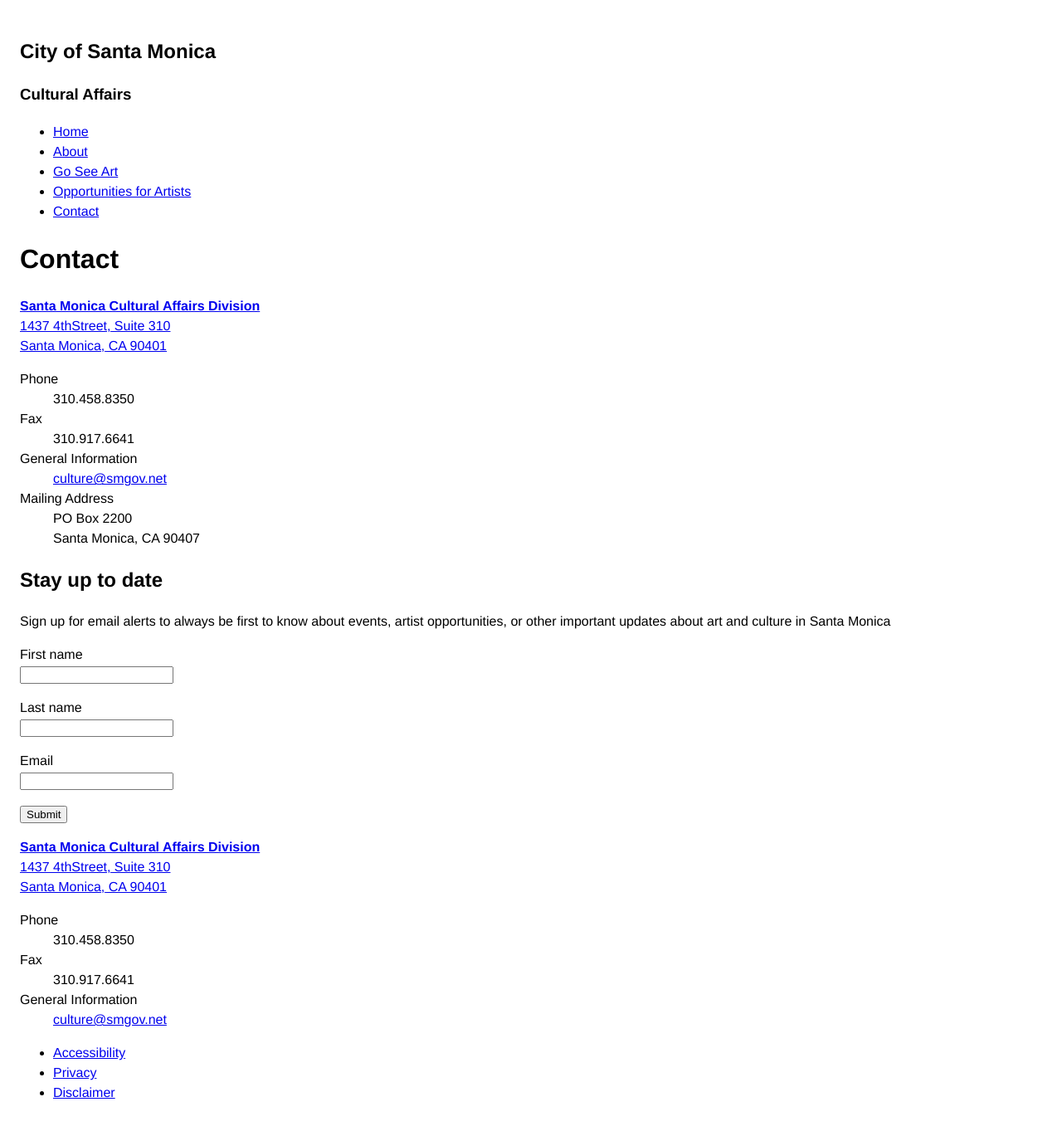
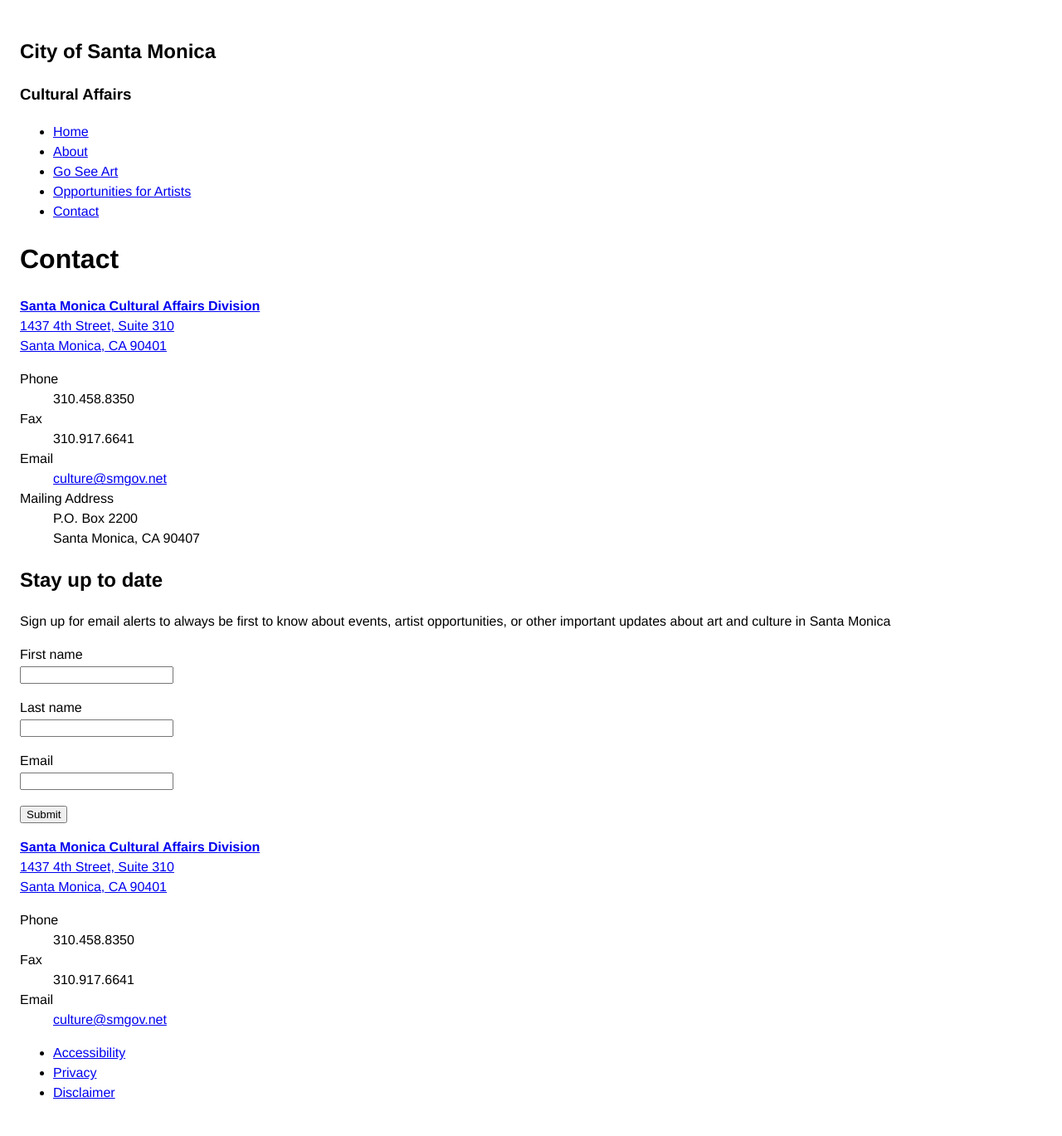
Before and after one commit to jimthoburn/artsamo, a Jekyll site: the page built from contact.md, in a window 1280 px wide. Shown: the whole page at 83% size. Built offline with Jekyll 4.4.1, drawn with Linux system fonts in a browser that asks for light colours.

Commit message:
Fix typo

```diff
--- a/_layouts/default.html
+++ b/_layouts/default.html
@@ -74,7 +74,7 @@
   <p>
     <a href="https://www.google.com/maps/place/1437+4th+St,+Santa+Monica,+CA+90401/">
       <strong>Santa Monica Cultural Affairs Division</strong><br />
-      1437 4thStreet, Suite 310<br />
+      1437 4th Street, Suite 310<br />
       Santa Monica, CA 90401
     </a>
   </p>
@@ -83,7 +83,7 @@
     <dd>310.458.8350</dd>
     <dt>Fax</dt>
     <dd>310.917.6641</dd>
-    <dt>General Information</dt>
+    <dt>Email</dt>
     <dd><a href="mailto:culture@smgov.net">culture@smgov.net</a></dd>
   </dl>
 
--- a/contact.md
+++ b/contact.md
@@ -6,7 +6,7 @@
 =====
 
 [**Santa Monica Cultural Affairs Division**
-1437 4thStreet, Suite 310
+1437 4th Street, Suite 310
 Santa Monica, CA 90401](https://www.google.com/maps/place/1437+4th+St,+Santa+Monica,+CA+90401/)
 
 Phone
@@ -15,8 +15,8 @@
 Fax
 : 310.917.6641
 
-General Information
+Email
 : [culture@smgov.net](mailto:culture@smgov.net)
 
 Mailing Address
-: PO Box 2200<br />Santa Monica, CA 90407
+: P.O. Box 2200<br />Santa Monica, CA 90407
```
